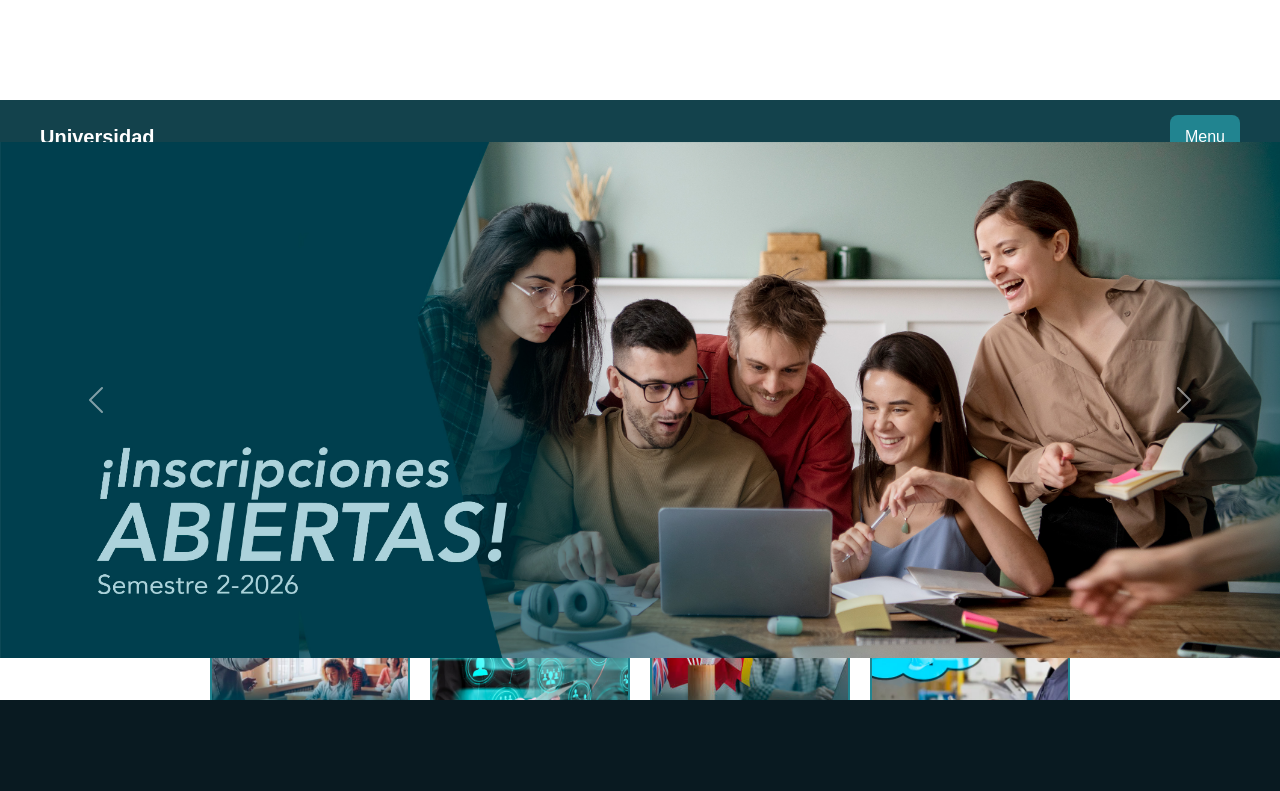
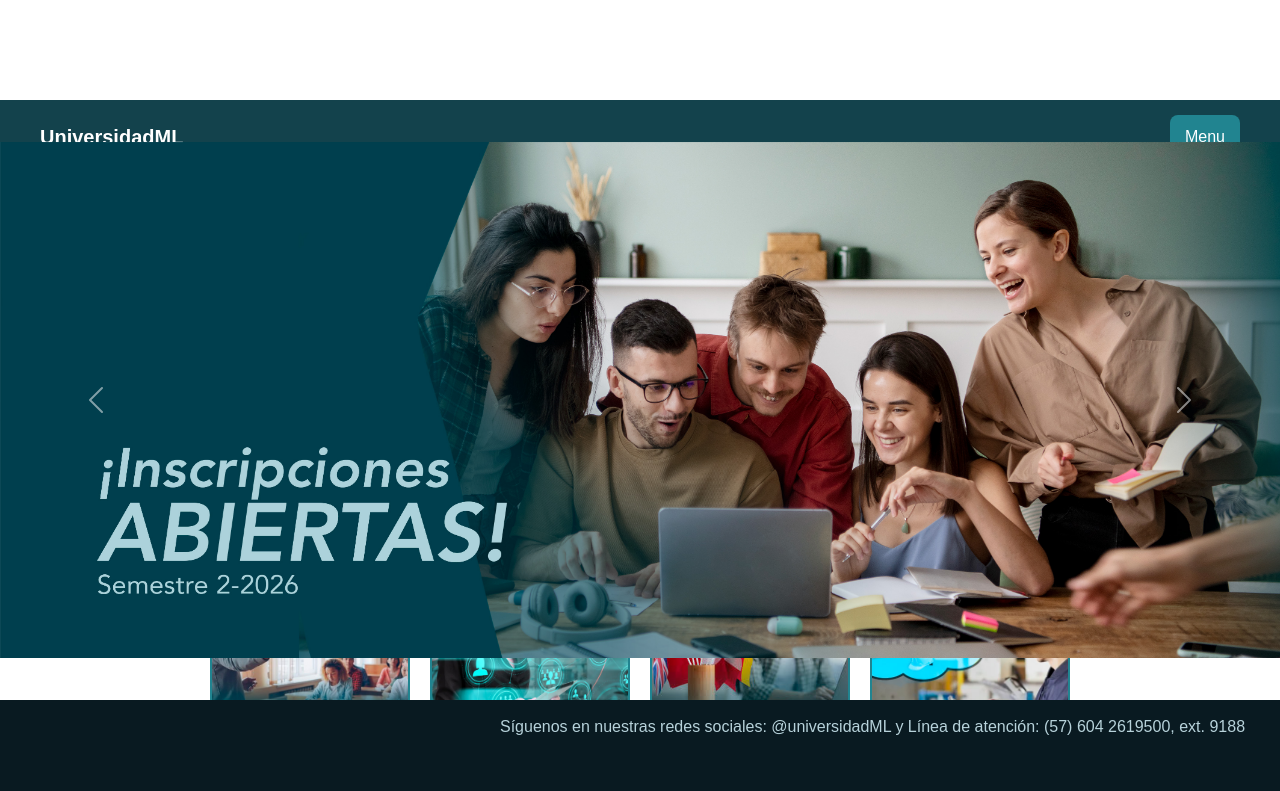
Before and after one commit to gomezcardonamariana12-del/Proyecto-integrador-, a plain HTML site: page principal.html in a window 1280 px wide. Drawn offline with nearby package versions, Linux system fonts and the light colour scheme.

Commit message:
Se agrega info con position:absolute

```diff
--- a/principal.html
+++ b/principal.html
@@ -15,7 +15,7 @@
 
   <body>
     <header>
-      <section class="logo">Universidad</section>
+      <section class="logo">UniversidadML</section>
       <section class="menu">Menu</section>
     </header>
 
@@ -87,6 +87,9 @@
     </section>
 
       <div class="barra-inferior">
+        <p class="texto-info">
+            Síguenos en nuestras redes sociales: @universidadML y Línea de atención: (57) 604 2619500, ext. 9188
+        </p>
 
     </div>
 
--- a/proyecto.css
+++ b/proyecto.css
@@ -120,3 +120,12 @@ header{
     height: 100px;
     background-color: #091a21;
 }
+
+.texto-info {
+    position: absolute;
+    top: 15px;
+    left: 500px;
+    color: #b7d2da;
+    font-family: Arial, sans-serif;
+    font-size: 16px;
+}
```
